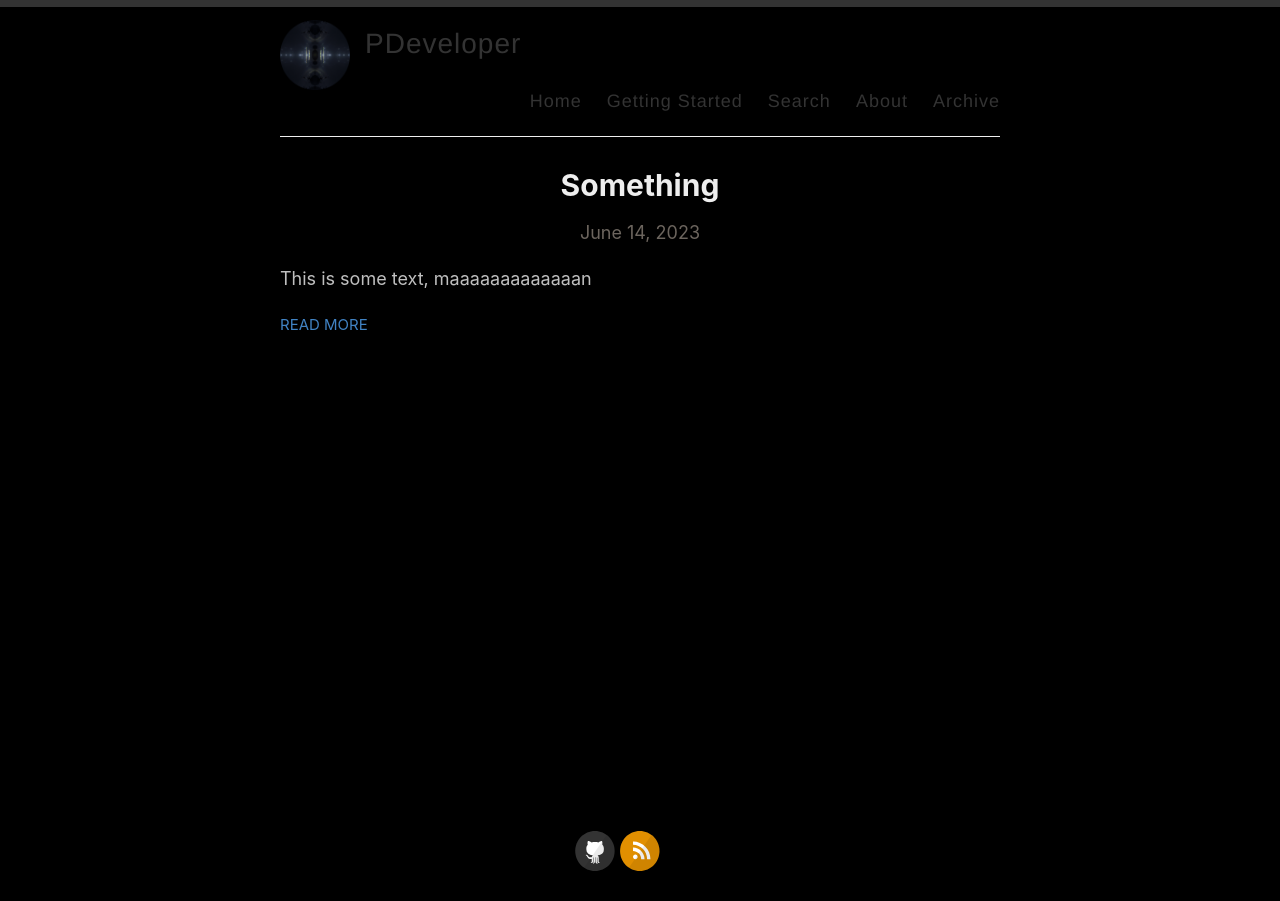
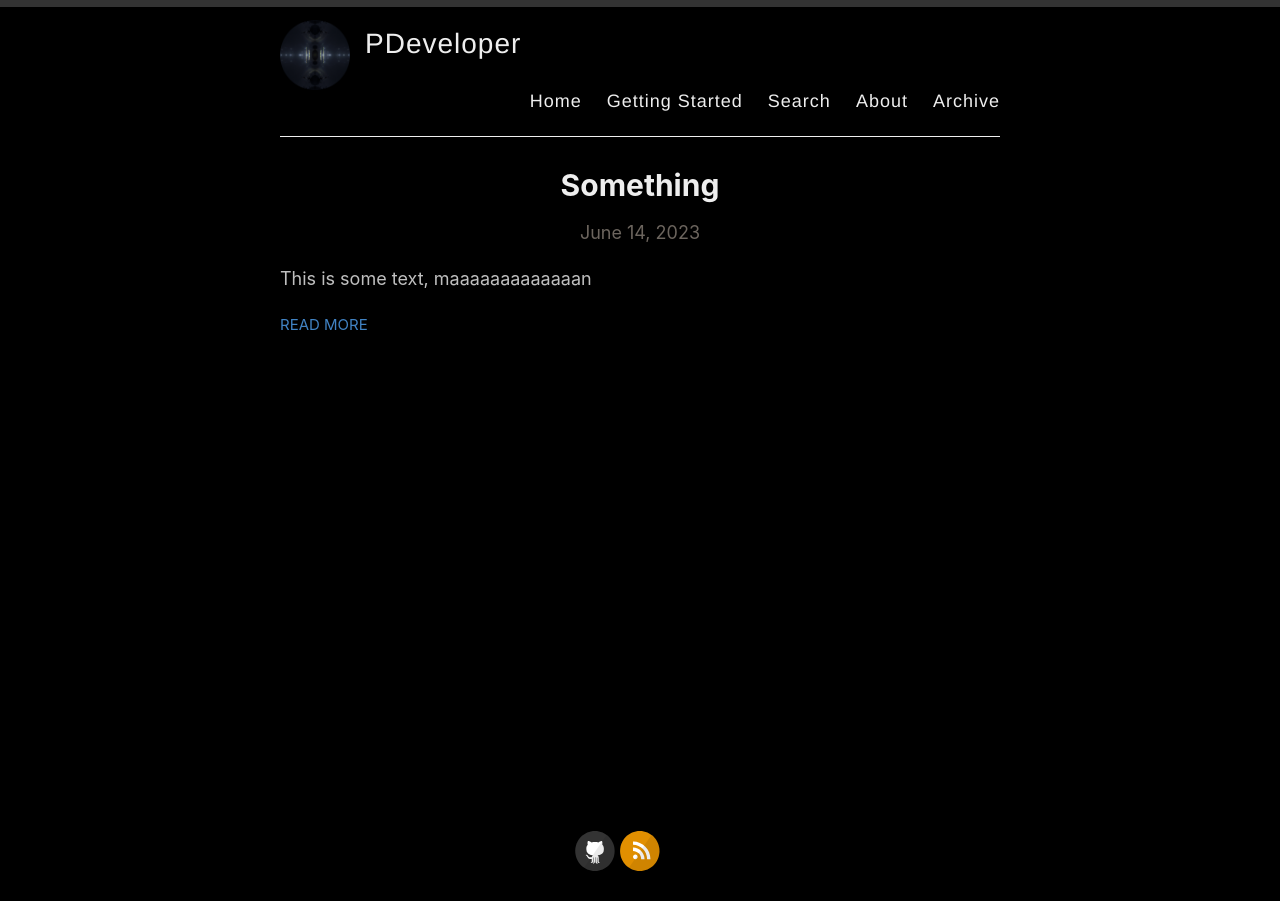
Before and after one commit to PDeveloper/pdeveloper.github.io, a Jekyll site: the page built from index.html, in a window 1280 px wide. Built offline with Jekyll 4.4.1, drawn with Linux system fonts in a browser that asks for light colours; the list of posts is cut into pages by our own code.

Commit message:
Text color fixing

```diff
--- a/assets/style.scss
+++ b/assets/style.scss
@@ -363,7 +363,7 @@ p > img {
 
 .site-name {
   margin: 0;
-  color: $darkGray;
+  color: $lightGray;
   cursor: pointer;
   font-family: $helveticaNeue;
   font-weight: 300;
@@ -401,7 +401,7 @@ nav {
 
   a {
     margin-left: 20px;
-    color: $darkGray;
+    color: $lightGray;
     text-align: right;
     font-weight: 300;
     letter-spacing: 1px;
```
